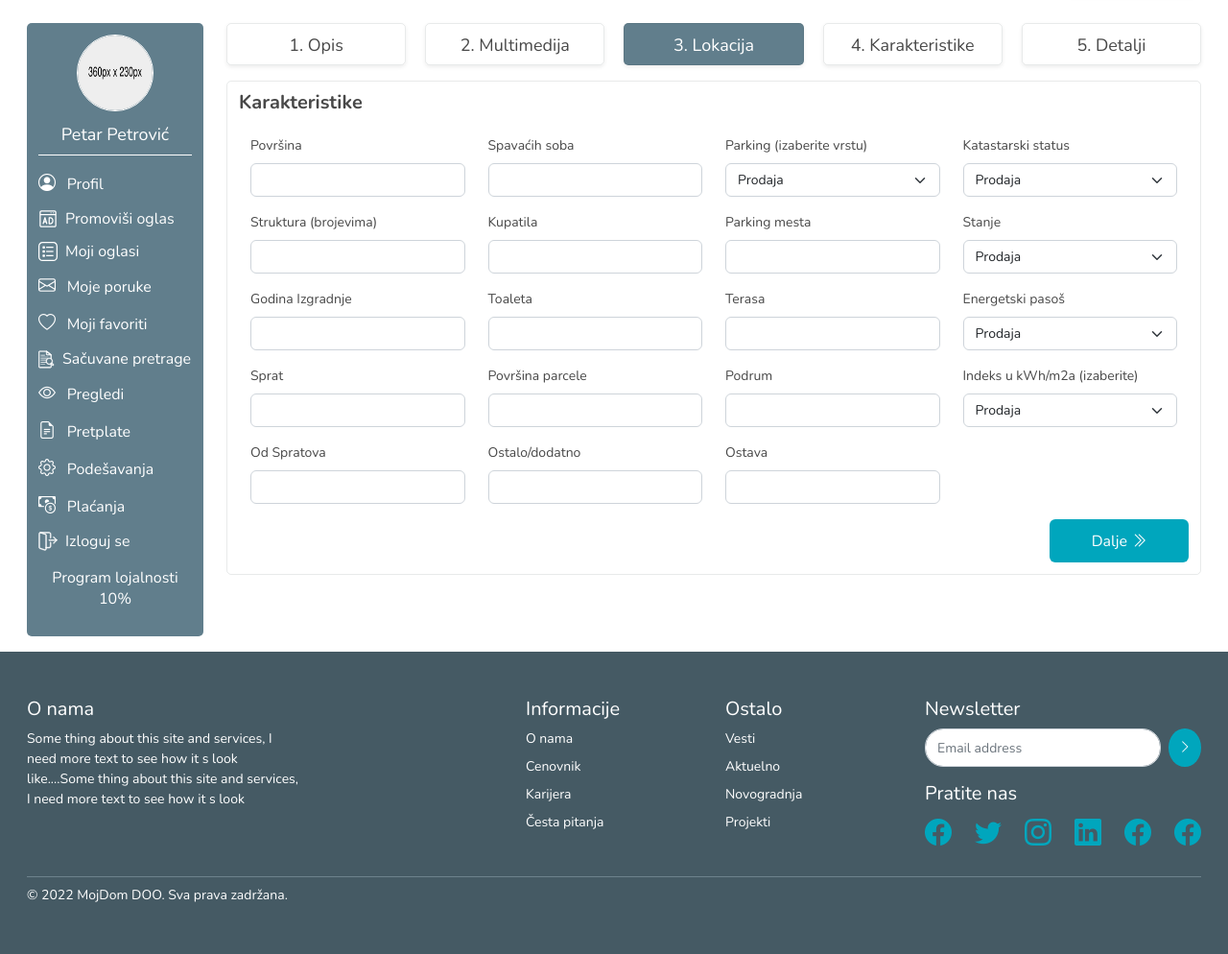
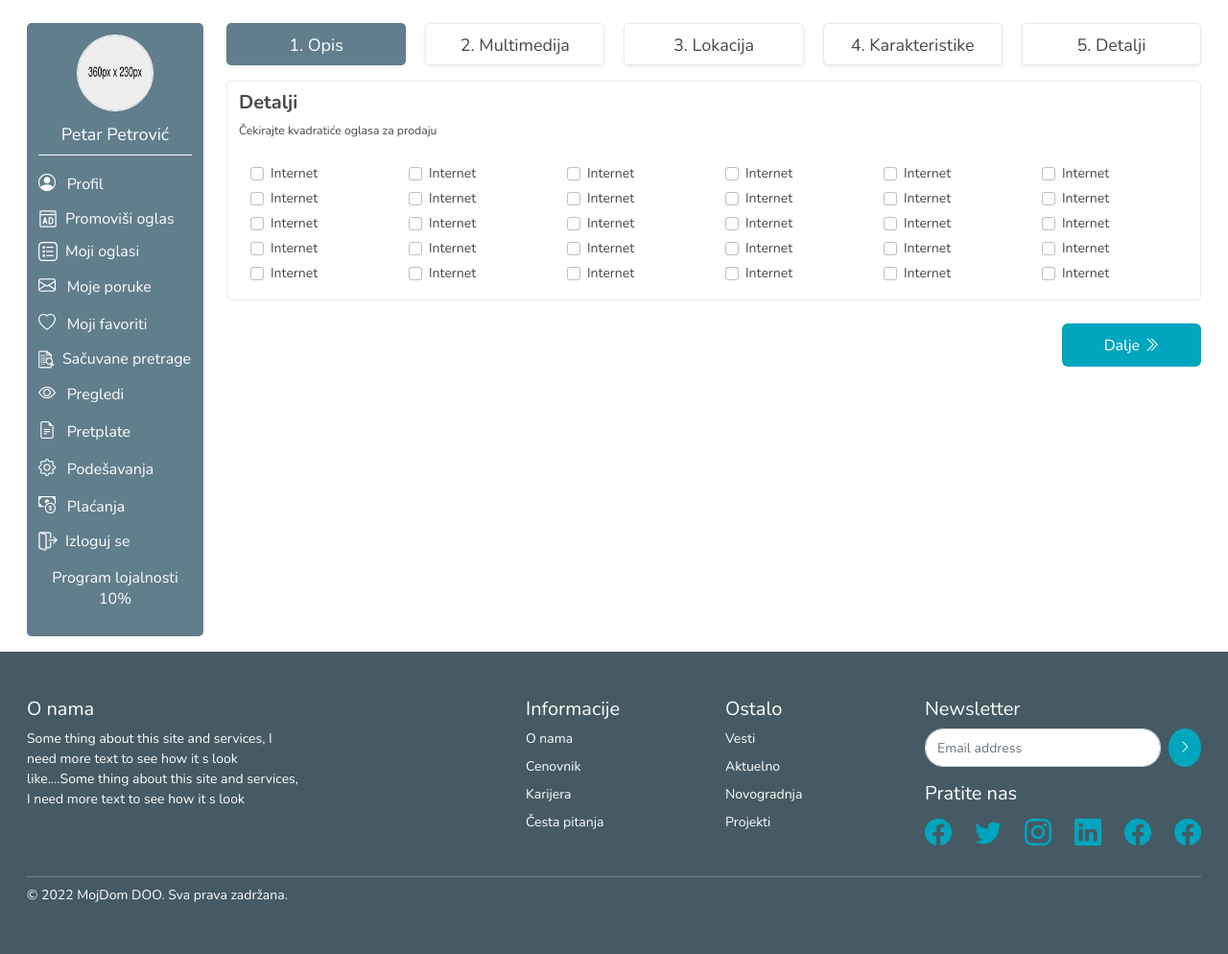
Before and after one commit to whimsy-cat/oglasi-django-bootstrap, a Django app: page /oglasi/postavi/ in a window 1280 px wide. Shown: the part 73-1067 px from the top of the page at 96% size. Run offline with Django 4.2, Linux system fonts and the light colour scheme; parts of the project's set-up code (start-up, migrations or seed data) failed here and were passed over; some libraries are stand-ins or nearby versions.

Commit message:
Update details on listing

```diff
--- a/listings/views.py
+++ b/listings/views.py
@@ -11,4 +11,7 @@ def listing(request, slug):
 
 
 def create(request, **kwargs):
-    return render(request, 'listing/create_new_listing.html')
+    context = {
+        'elems': range(0, 30)
+    }
+    return render(request, 'listing/create_new_listing.html', context)
--- a/static/css/listings.css
+++ b/static/css/listings.css
@@ -87,6 +87,9 @@
 #step1 .next-step {
   padding-top: 100px;
 }
+#step4 .next-step {
+  padding-top: 18px;
+}
 .next-step button {
   width: 145px;
   height: 45px;
--- a/templates/listing/create_new_listing.html
+++ b/templates/listing/create_new_listing.html
@@ -13,13 +13,13 @@
         {% include 'includes/profile_sidebar.html' %}
         <div class="col-10 main-area">
           <div class="creation-steps d-flex justify-content-center mb-3">
-            <div id="tab1" class="col shadow-sm">
+            <div id="tab1" class="col shadow-sm active">
               <a href="#" onclick="changeActive(1)">1. Opis</a>
             </div>
             <div id="tab2" class="col shadow-sm">
               <a href="#" onclick="changeActive(2)">2. Multimedija</a>
             </div>
-            <div id="tab3" class="col shadow-sm active">
+            <div id="tab3" class="col shadow-sm">
               <a href="#" onclick="changeActive(3)">3. Lokacija</a>
             </div>
             <div id="tab4" class="col shadow-sm">
@@ -229,8 +229,9 @@
               </div>
             </div>
 
-            <div class="creation-content show" id="step4">
-              <div class="creation-step step-section mb-4 flex-grow-1">
+            <div class="creation-content" id="step4">
+              <div class="col flex-grow-1">
+                <div class="creation-step step-section mb-4">
                   <div class="mb-4 step-heading">
                     <h5 class="mb-2">Karakteristike</h5>
                   </div>
@@ -342,6 +343,7 @@
                       </div>
                     </div>
                   </div>
+                </div>
 
                 <div class="d-flex justify-content-end next-step">
                   <button class="btn btn-blue btn-creation-step" type="button" id="nextStep" onclick="switchStep(4, 5)">
@@ -350,6 +352,36 @@
                   </button>
                 </div>
               </div>
+            </div>
+
+            <div class="creation-content show" id="step5">
+              <div class="col flex-grow-1">
+                <div class="creation-step step-section mb-4">
+                  <div class="mb-4 step-heading">
+                    <h5 class="mb-2">Detalji</h5>
+                    <small>Čekirajte kvadratiće oglasa za prodaju</small>
+                  </div>
+                  <div class="container-fluid">
+                  <div class="row">
+                    {% for item in elems %}
+                      <div class="col-lg-2 col-md-4 col-sm-12">
+                        <div class="form-check form-check-inline">
+                          <input type="checkbox" class="form-check-input" id="same-address">
+                          <label class="form-check-label" for="same-address">Internet</label>
+                        </div>
+                      </div>
+                    {% endfor %}
+                  </div>
+                  </div>
+                </div>
+              <div class="d-flex justify-content-end next-step">
+                <button class="btn btn-blue btn-creation-step" type="button" id="nextStep" onclick="switchStep(4, 5)">
+                  Dalje
+                  <i class="bi bi-chevron-double-right"></i>
+                </button>
+              </div>
+              </div>
+
             </div>
           </form>
         </div>
```
Lines whose indentation alone changed are shown as unchanged.
